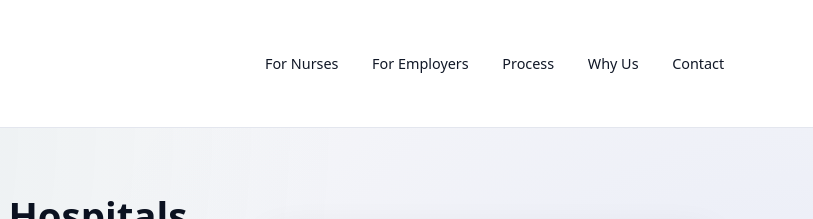
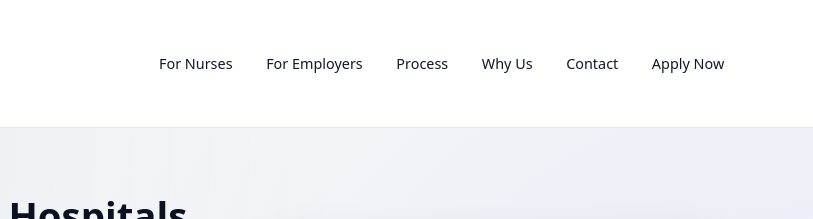
Before and after one commit to msmith3640/ghanarnconnect, a plain HTML site: page index.html in a window 1280 px wide. Shown: the top 219 px of the page, 467-1280 px from the left. Drawn offline with Linux system fonts and the light colour scheme.

```diff
--- a/index.html
+++ b/index.html
@@ -468,6 +468,7 @@
   <a href="#how-it-works">Process</a>
   <a href="#value-proposition">Why Us</a>
   <a href="#contact">Contact</a>
+  <a href="https://forms.gle/z88HANKeN5PJzULP7" target="_blank">Apply Now</a>
 </nav>
     </div>
   </header>
```
Lines whose indentation alone changed are shown as unchanged.
